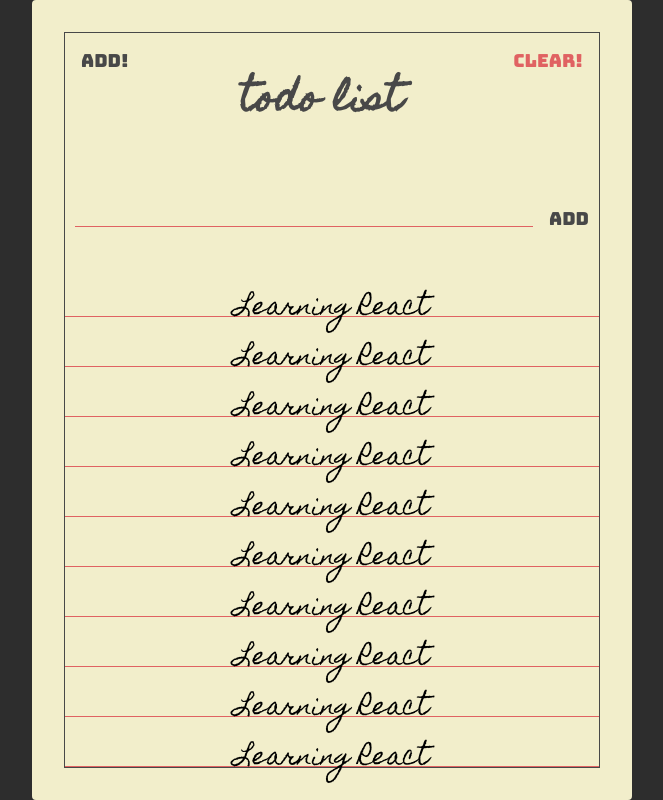
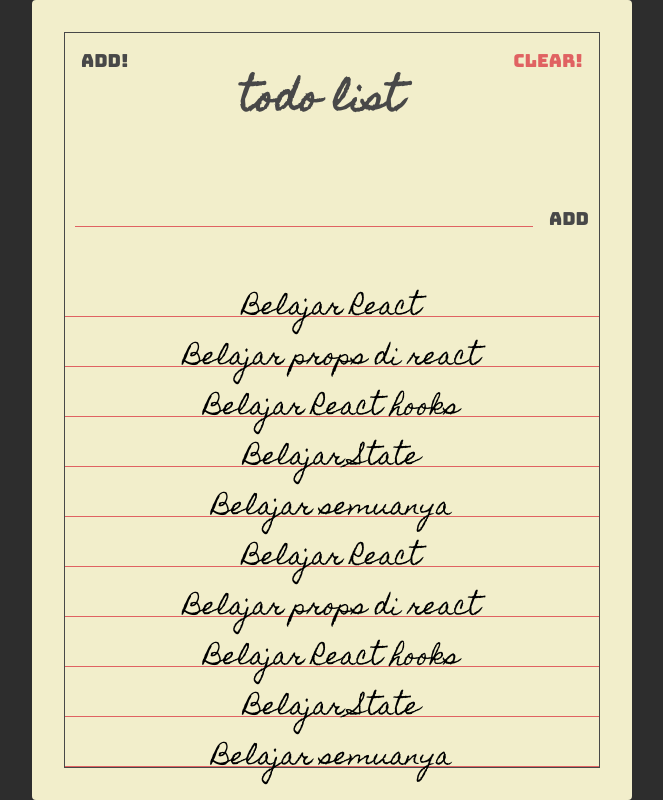
Before and after one commit to drdoof21/react-project, a React (Create React App) app: page / in a window 1280 px wide. Shown: the whole page, without its empty margins (308-971 px from the left). Built offline with nearby package versions, Linux system fonts and the light colour scheme.

Commit message:
Creating pages and Todo component

```diff
--- a/src/App.js
+++ b/src/App.js
@@ -1,17 +1,10 @@
 import React from 'react';
 import './style.css';
-import Paper from './components/Paper';
-import Header from './components/Header';
-import TodoForm from './components/TodoForm';
-import Todos from './components/Todos';
+import TodoList from './pages/TodoList';
 
 function App() {
   return (
-      <Paper>
-        <Header/>
-        <TodoForm/>
-        <Todos/>
-      </Paper>
+    <TodoList/>
   );
 }
 
--- /dev/null
+++ b/src/components/Todo.jsx
@@ -0,0 +1,16 @@
+import React from 'react';
+import PropTypes from 'prop-types';
+
+const Todo = (props) => {
+    return(
+        <div className="todo">
+            <span className="todo-text">{props.text}</span>
+        </div>
+    )
+}
+
+Todo.propTypes = {
+    text: PropTypes.string.isRequired
+}
+
+export default Todo;
--- a/src/components/Todos.jsx
+++ b/src/components/Todos.jsx
@@ -1,38 +1,45 @@
 import React from 'react';
+import Todo from './Todo';
 
 const Todos = () => {
+    const todos = [
+        {
+            text: "Belajar React"
+        },
+        {
+            text: "Belajar props di react"
+        },
+        {
+            text: "Belajar React hooks"
+        },
+        {
+            text: "Belajar State"
+        },
+        {
+            text: "Belajar semuanya"
+        },
+        {
+            text: "Belajar React"
+        },
+        {
+            text: "Belajar props di react"
+        },
+        {
+            text: "Belajar React hooks"
+        },
+        {
+            text: "Belajar State"
+        },
+        {
+            text: "Belajar semuanya"
+        }
+    ]
+
     return(
         <section className="todos">
-            <div className="todo">
-                <span className="todo-text">Learning React</span>
-            </div>
-            <div className="todo">
-                <span className="todo-text">Learning React</span>
-            </div>
-            <div className="todo">
-                <span className="todo-text">Learning React</span>
-            </div>
-            <div className="todo">
-                <span className="todo-text">Learning React</span>
-            </div>
-            <div className="todo">
-                <span className="todo-text">Learning React</span>
-            </div>
-            <div className="todo">
-                <span className="todo-text">Learning React</span>
-            </div>
-            <div className="todo">
-                <span className="todo-text">Learning React</span>
-            </div>
-            <div className="todo">
-                <span className="todo-text">Learning React</span>
-            </div>
-            <div className="todo">
-                <span className="todo-text">Learning React</span>
-            </div>
-            <div className="todo">
-                <span className="todo-text">Learning React</span>
-            </div>
+            {todos.map(todo => {
+                return <Todo text ={todo.text} />
+            })}
         </section>
     )
 }
--- /dev/null
+++ b/src/pages/TodoList.jsx
@@ -0,0 +1,17 @@
+import React from 'react';
+import Paper from '../components/Paper';
+import Header from '../components/Header';
+import TodoForm from '../components/TodoForm';
+import Todos from '../components/Todos';
+
+const TodoList = () => {
+  return (
+      <Paper>
+        <Header/>
+        <TodoForm/>
+        <Todos/>
+      </Paper>
+  );
+}
+
+export default TodoList;
--- a/src/style.css
+++ b/src/style.css
@@ -135,6 +135,8 @@
   .todos {
     display: flex;
     flex-direction: column;
+
+    min-height: 500px;
   }
 
   .todo {
@@ -142,7 +144,7 @@
     flex: 1 0 auto;
     text-align: center;
 
-    min-height: 34px;
+    max-height: 34px;
     margin: 16px 0 0;
     font-family: "Homemade Apple", sans-serif;
     font-size: 24px;
@@ -153,4 +155,6 @@
     position: absolute;
     left: 50%;
     transform: translate(-50%);
+    width: 100%;
+    height: 50px;
   }
```
